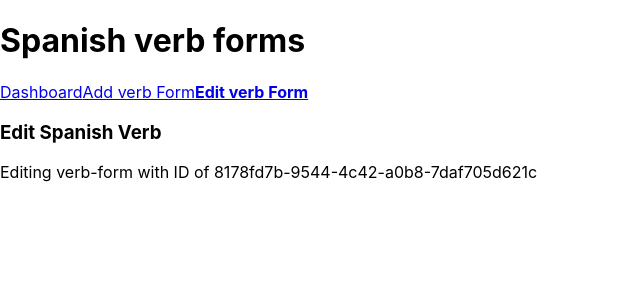
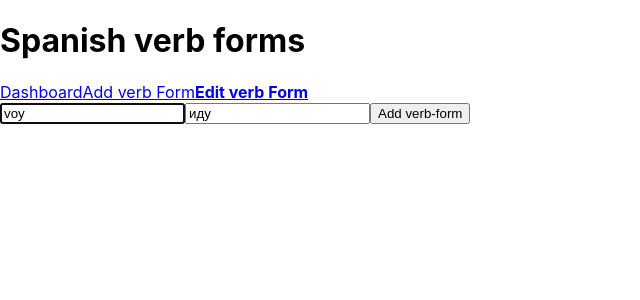
Before and after one commit to igoryen/dragonfruit, a React (Create React App) app: page /edit-verb/8178fd7b-9544-4c42-a0b8-7daf705d621c in a window 1280 px wide. Shown: the top 300 px of the page, without its empty margins (0-640 px from the left). Built offline with nearby package versions, Linux system fonts and the light colour scheme.

Commit message:
Can edit Item.

```diff
--- a/src/actions/verbforms.js
+++ b/src/actions/verbforms.js
@@ -29,7 +29,7 @@ export const removeVerbform = ({ id } = {}) => (
 )
 
 // edit verb form
-export const editVerbForm = (id, updates) => (
+export const editVerbform = (id, updates) => (
     {
         type: 'EDIT_VERB_FORM',
         id,
--- a/src/components/EditVerbformPage.js
+++ b/src/components/EditVerbformPage.js
@@ -1,12 +1,20 @@
 import React from 'react'
 import { connect } from 'react-redux'
+import VerbformForm from './VerbformForm'
+import { editVerbform } from '../actions/verbforms'
 
 const EditVerbformPage = (props) => {
-    console.log(props)
+
     return (
         <div>
-            <h3>Edit Spanish Verb</h3>
-            <div>Editing verb-form with ID of {props.match.params.id}</div>
+            <VerbformForm
+                verbform={props.verbform}
+                onSubmit={(verbform) => {
+                    props.dispatch( editVerbform(props.verbform.id, verbform) )
+                    props.history.push('/')
+                    console.log('updated', verbform)
+                }}
+            />
         </div>
     )
 }
--- a/src/components/VerbformForm.js
+++ b/src/components/VerbformForm.js
@@ -3,10 +3,13 @@ import moment from 'moment'
 
 export default class VerbformForm extends React.Component {
 
-    state = {
-        spa: '',
-        rus: '',
-        createdAt: moment()
+    constructor(props) {
+        super(props)
+        this.state = {
+            spa: props.verbform ? props.verbform.spa : '',
+            rus: props.verbform ? props.verbform.rus : '',
+            createdAt: props.verbform ? moment(props.verbform.createdAt) : moment()
+        }
     }
 
     onSpaChange = (e) => {
--- a/src/index.js
+++ b/src/index.js
@@ -3,7 +3,6 @@ import ReactDOM from 'react-dom';
 import { Provider } from 'react-redux'
 import configureStore from './store/configureStore'
 import { addVerbform } from './actions/verbforms'
-import { setTextFilter } from './actions/filters'
 import getVisibleVerbforms from './selectors/verbforms'
 import './index.css';
 import * as serviceWorker from './serviceWorker';
@@ -13,7 +12,7 @@ import AppRouter from './routers/AppRouter';
 
 const store = configureStore()
 
-store.dispatch(addVerbform({ spa: 'voy', rus: 'иду' }))
+store.dispatch(addVerbform({ spa: 'voy', rus: 'иду', createdAt: 1599590275939 }))
 // store.dispatch(addVerbform({ spa: 'pongo', rus: 'кладу'}))
 // store.dispatch(addVerbform({ spa: 'pones', rus: 'кладёшь'}))
 // store.dispatch(addVerbform({ spa: 'pone', rus: 'кладёт'}))
```
